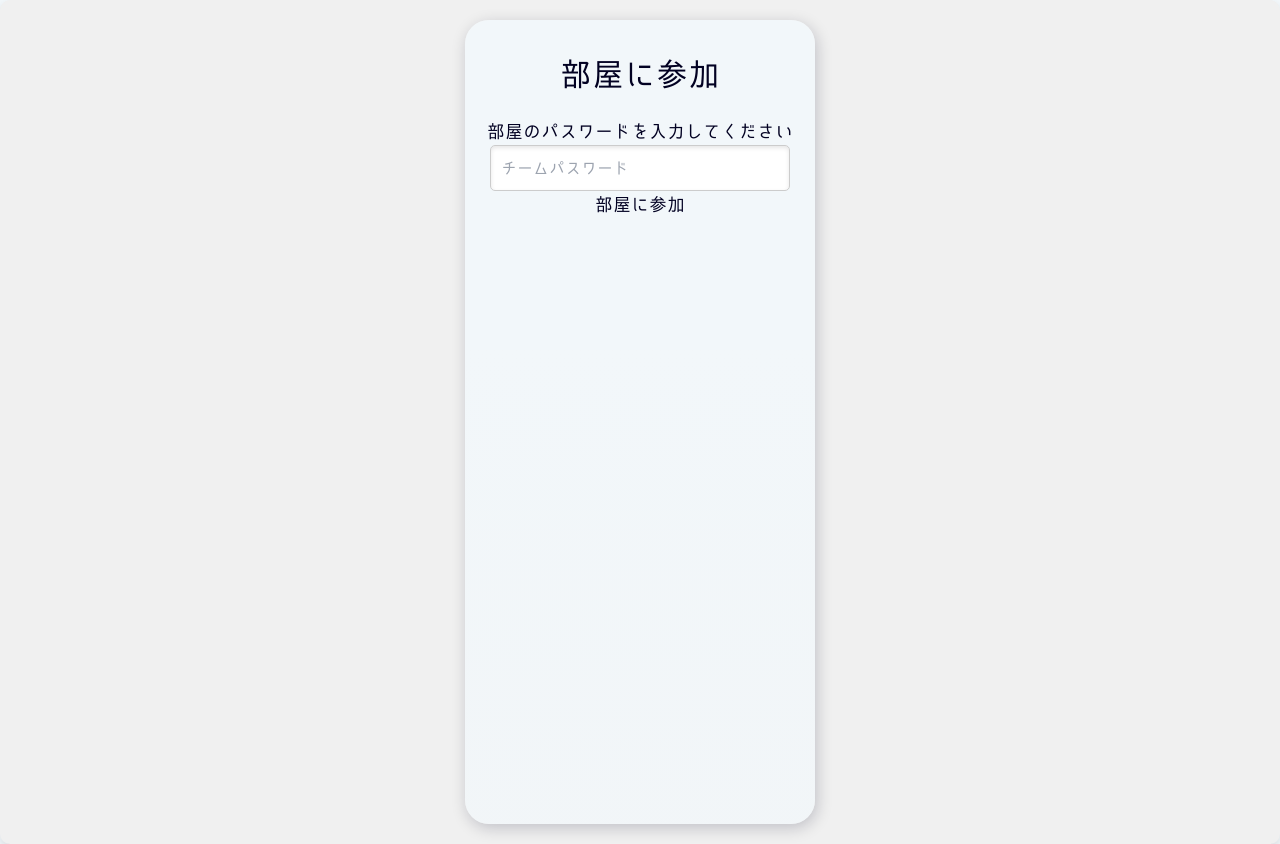
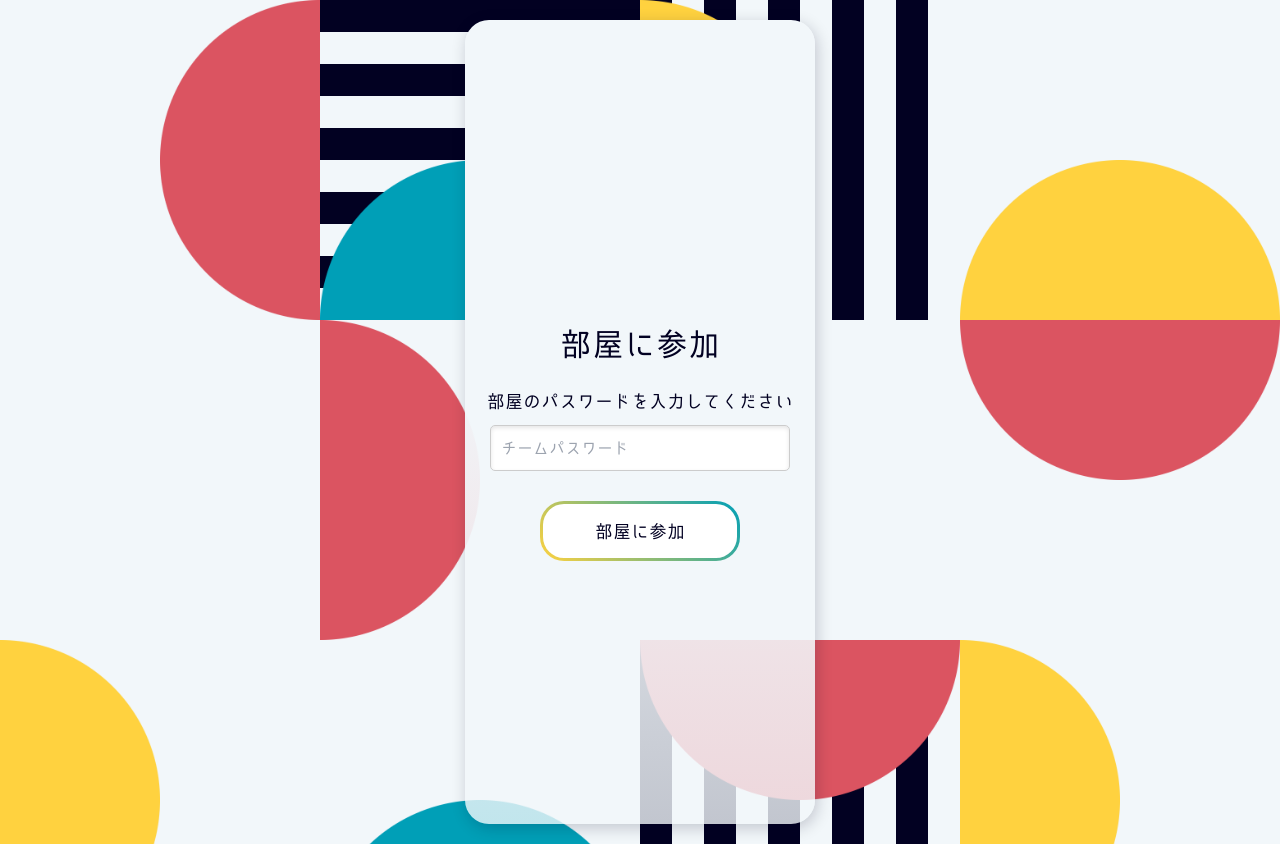
Before and after one commit to K-Ryo-ta/REALRAID, a Next.js app: page /room_join in a window 1280 px wide. Built offline with nearby package versions, Linux system fonts and the light colour scheme; no server answers.

Commit message:
join css

```diff
--- a/app/room_join/Page.module.css
+++ b/app/room_join/Page.module.css
@@ -6,9 +6,10 @@
     gap: 10px;
     padding: 20px;
     background-color: #f0f0f0;
-    border-radius: 10px;
     box-shadow: 0 4px 8px rgba(0, 0, 0, 0.1);
     font-family: "smartFont";
+    background-image: url(./../img/circle.png);
+    background-size: cover;
 }
 
 .input {
@@ -19,6 +20,7 @@
     border-radius: 5px;
     font-size: 16px;
     box-shadow: inset 0 2px 4px rgba(0, 0, 0, 0.1);
+    margin-bottom: 30px;
 }
 
 .input:focus {
@@ -43,7 +45,27 @@
 }
 
 .h1{
-    margin-top: 30px;
+    margin-top: 300px;
     margin-bottom: 20px;
     font-size: 32px;
 }
+
+.p{
+    font-size: 18px;
+    margin-bottom: 10px;
+
+}
+
+.background_large{
+    width: 350px;
+    height: 804px;
+    padding: 0;
+    flex-direction: column;
+    border-radius: 24px;
+    display: flex;
+    flex-direction: column;
+    align-items: center;
+    background: linear-gradient(180deg, #F2F7FA 0%, #F2F7FA 40%, rgba(242, 247, 250, 0.80) 100%);
+    align-items: center;
+    box-shadow: 2px 4px 16px 0px rgba(2, 1, 34, 0.20);
+}
--- a/app/room_join/page.tsx
+++ b/app/room_join/page.tsx
@@ -6,7 +6,7 @@ import JoinRoomButton from '../ui/components/JoinRoomButton'
 const page = () => {
   return (
     <div className={styles.container}>
-      <div className='background_large'>
+      <div className={styles.background_large}>
         <h1 className={styles.h1}>部屋に参加</h1>
         <p className={styles.p}>部屋のパスワードを入力してください</p>
         <InputTeampassword />
--- a/app/ui/components/JoinRoomButton.tsx
+++ b/app/ui/components/JoinRoomButton.tsx
@@ -41,7 +41,11 @@ const JoinRoomButton: React.FC = () => {
   return (
     <div>
       {error && <p>{error}</p>}
-      <button onClick={handleClick}>部屋に参加</button>
+      <button onClick={handleClick} className='button_middle_background'>
+        <div className='button_middle_front'>
+          部屋に参加
+        </div>
+      </button>
     </div>
   );
 };
```
Also changed, not shown: app/img/circle.png (added).
